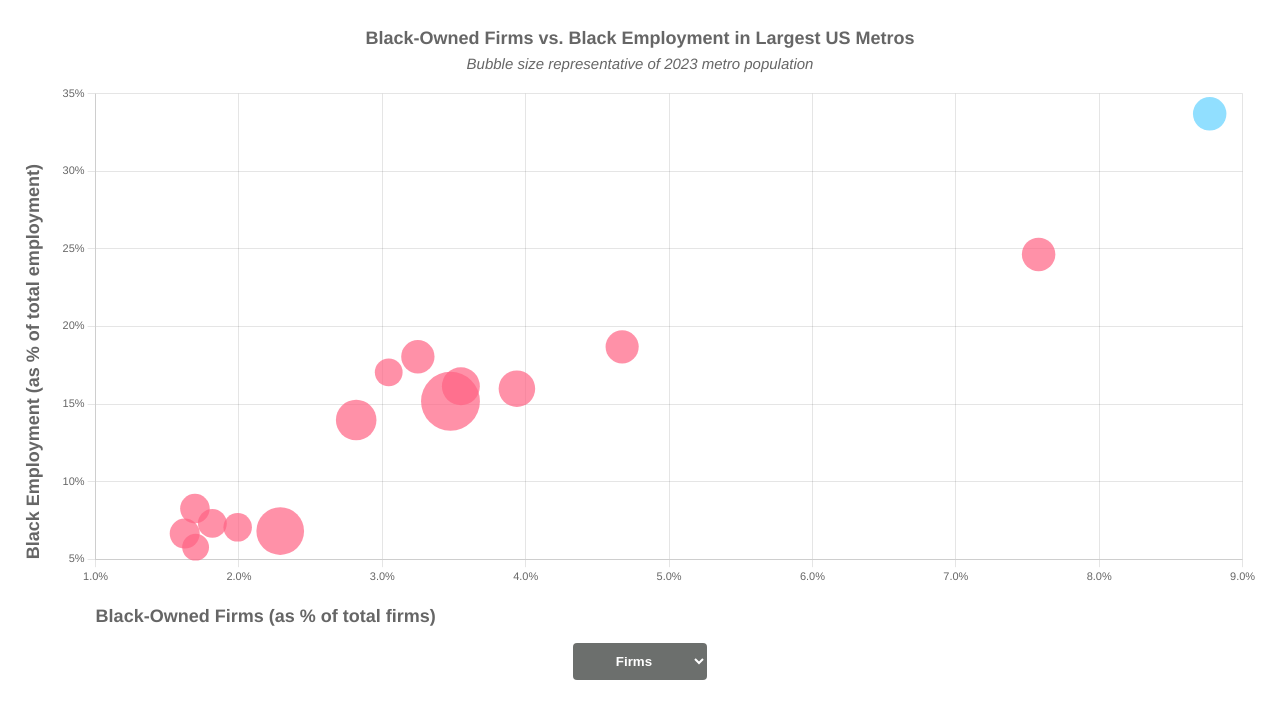
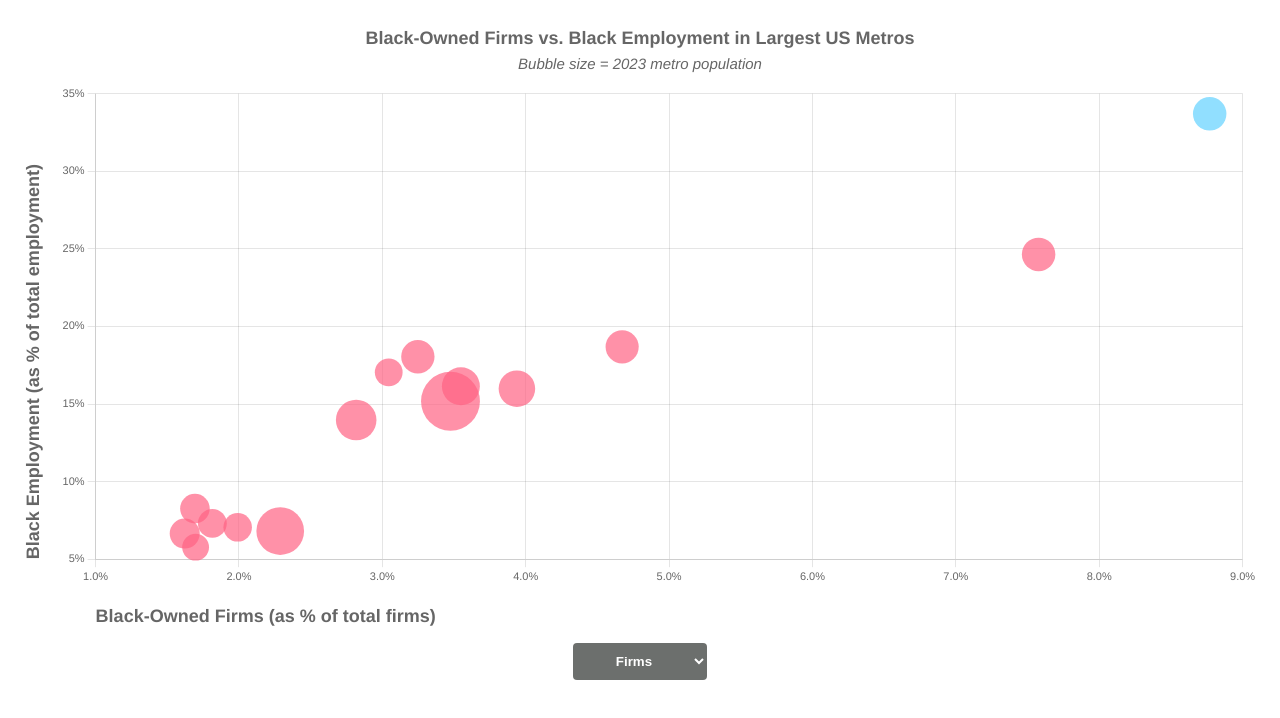
Before and after one commit to arc-research-analytics/blogViz_3.12.24, a plain HTML site: page index.html in a window 1280 px wide. Drawn offline with nearby package versions, Linux system fonts and the light colour scheme.

Commit message:
updated bubble chart

```diff
--- a/index.html
+++ b/index.html
@@ -24,8 +24,8 @@
     <script>
       // set pixel width variables
       const desktopWidth = window.innerWidth >= 768;
-      const tabletWidth = window.innerWidth >= 480 && window.innerWidth < 768;
-      const mobileWidth = window.innerWidth < 480;
+      const tabletWidth = window.innerWidth >= 501 && window.innerWidth < 768;
+      const mobileWidth = window.innerWidth < 501;
 
       const desktopTitle =
         "Black-Owned Firms vs. Black Employment in Largest US Metros";
@@ -192,7 +192,7 @@
               text: desktopWidth || tabletWidth ? desktopTitle : mobileTitle,
               font: {
                 weight: 600,
-                size: desktopWidth ? 18 : tabletWidth ? 14 : 12,
+                size: desktopWidth ? 18 : tabletWidth ? 18 : 12,
               },
               padding: {
                 top: 20,
@@ -201,10 +201,10 @@
             },
             subtitle: {
               display: true,
-              text: "Bubble size representative of 2023 metro population",
+              text: "Bubble size = 2023 metro population",
               font: {
                 weight: 300,
-                size: 15,
+                size: desktopWidth ? 15 : tabletWidth ? 15 : 10,
                 style: "italic",
               },
               padding: {
```
